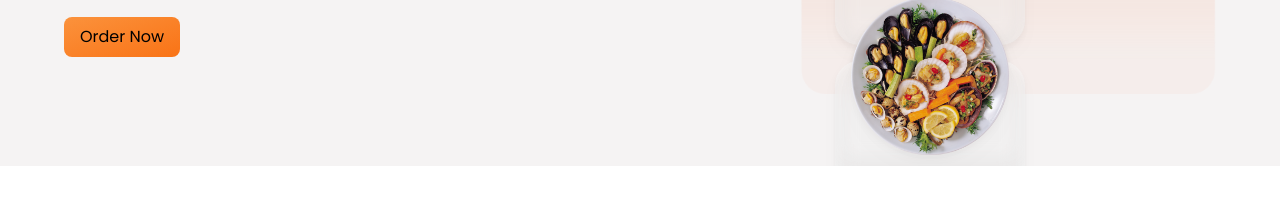
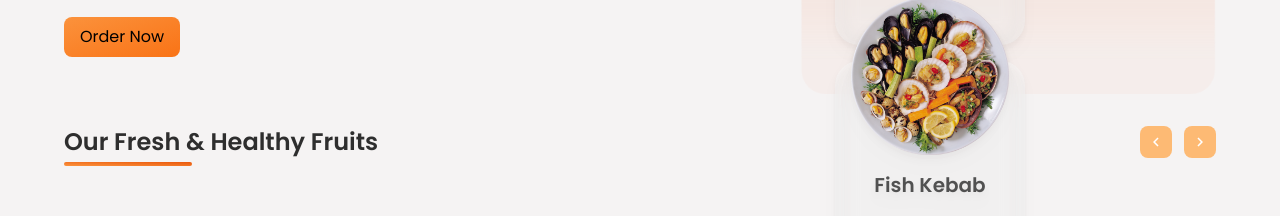
Before and after one commit to rmo02/RestaurantApp, a React (Create React App) app: page / in a window 1280 px wide. Shown: the part 708-924 px from the top of the page. Before the commit the page ends 874 px from the top, so only its background shows below. Built offline with nearby package versions, Linux system fonts and the light colour scheme; no server answers; the database is empty.

Commit message:
create container part 2/3

```diff
--- a/src/components/MainContainer.jsx
+++ b/src/components/MainContainer.jsx
@@ -1,11 +1,38 @@
 import React from "react";
 import HomeContainer from "./HomeContainer";
-
+import { motion } from "framer-motion";
+import { MdChevronLeft, MdChevronRight } from "react-icons/md";
 
 const MainContainer = () => {
   return (
     <div className="w-full h-auto flex flex-col items-center justify-center">
       <HomeContainer/>
+
+      <section className="w-full my-6">
+        <div className="w-full flex items-center justify-between">
+          <p className="text-2xl font-semibold capitalize text-headingColor relative before:absolute before:rounded-lg before:content before:w-32 before:h-1 before:-bottom-2 before:left-0 before:bg-gradient-to-tr from-orange-400 to-orange-600 transition-all ease-in-out duration-100">
+            Our fresh & healthy fruits
+          </p>
+
+          <div className="hidden md:flex gap-3 items-center">
+            <motion.div
+              whileTap={{ scale: 0.75 }}
+              className="w-8 h-8 rounded-lg bg-orange-300 hover:bg-orange-500 cursor-pointer  hover:shadow-lg flex items-center justify-center"
+              onClick={() => {}}
+            >
+              <MdChevronLeft className="text-lg text-white" />
+            </motion.div>
+            <motion.div
+              whileTap={{ scale: 0.75 }}
+              className="w-8 h-8 rounded-lg bg-orange-300 hover:bg-orange-500 cursor-pointer transition-all duration-100 ease-in-out hover:shadow-lg flex items-center justify-center"
+              onClick={() => {}}
+            >
+              <MdChevronRight className="text-lg text-white" />
+            </motion.div>
+          </div>
+        </div>
+
+      </section>
     </div>
   );
 };
```
